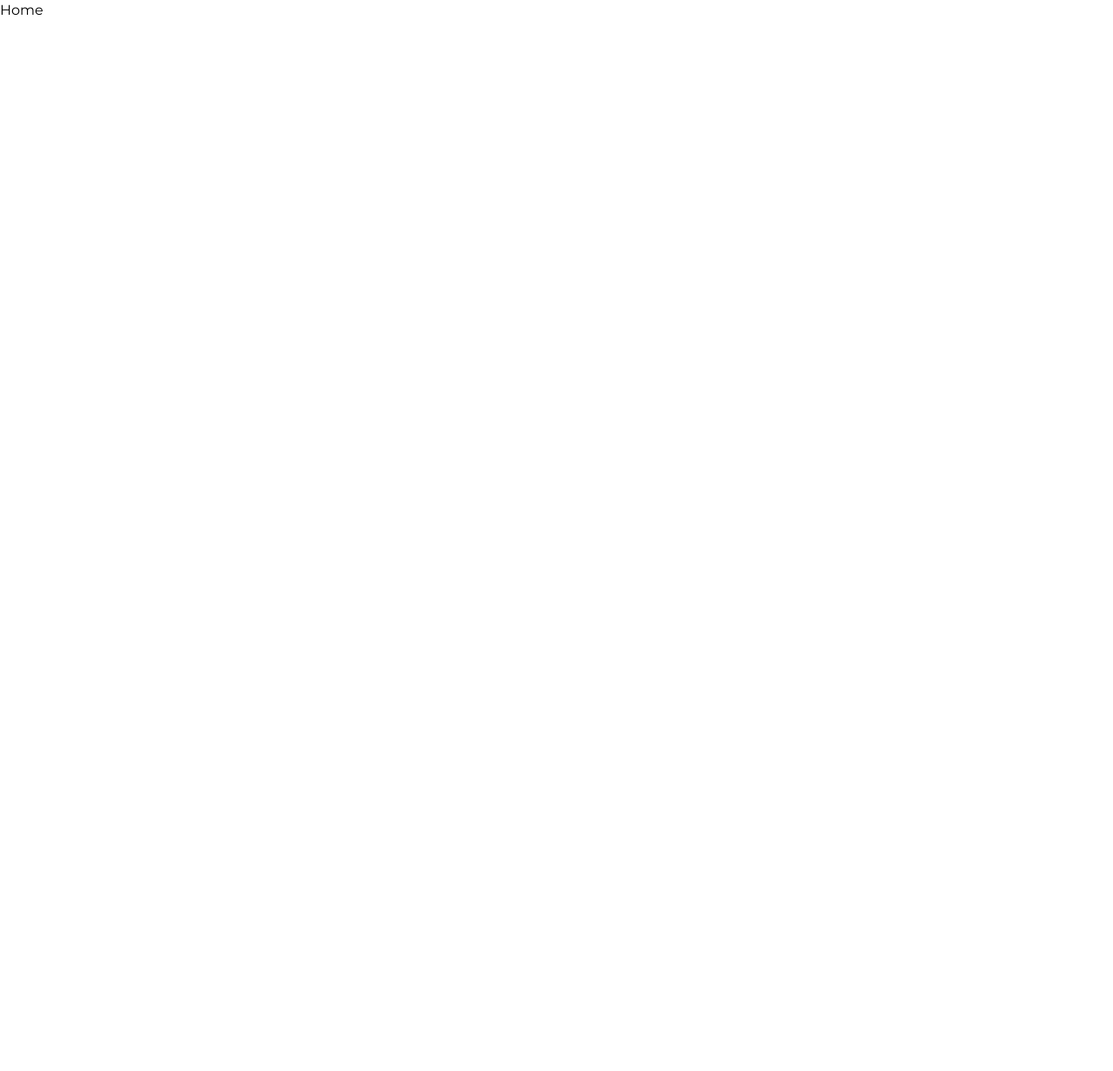
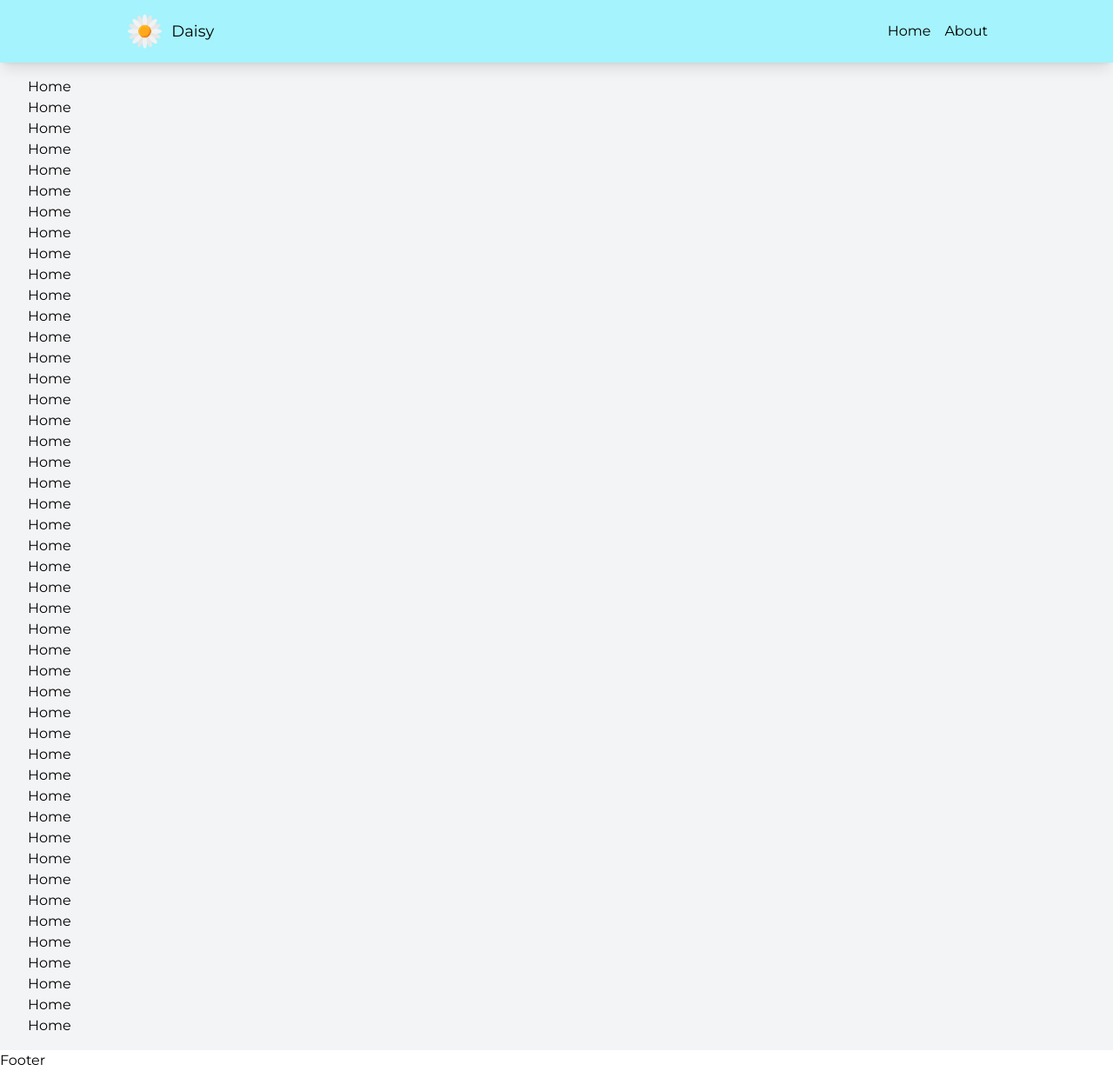
Before and after one commit to iKurito/daisy-web, a React (Vite) app: page /home in a window 1280 px wide. Shown: the whole page at 87% size. Before the commit the page ends 800 px from the top, so only its background shows below. Built offline with nearby package versions, Linux system fonts and the light colour scheme.

Commit message:
feat: add navbar

```diff
--- a/src/App.tsx
+++ b/src/App.tsx
@@ -1,7 +1,7 @@
 import { Suspense, lazy } from 'react';
 import { BrowserRouter, Navigate, Route } from 'react-router-dom';
-import { PublicRoutes } from './models';
-import { RoutesWithNotFound } from './components';
+import { PublicRoutes } from './data';
+import { Layout, RoutesWithNotFound } from './components';
 
 const Home = lazy(() => import('./pages/Home/Home'));
 
@@ -11,8 +11,10 @@ function App() {
       <Suspense fallback={<div>Loading...</div>}>
         <BrowserRouter>
           <RoutesWithNotFound>
-            <Route path="/" element={<Navigate to={PublicRoutes.HOME} />} />
-            <Route path={PublicRoutes.HOME} element={<Home />} />
+            <Route element={<Layout />}>
+              <Route path="/" element={<Navigate to={PublicRoutes.HOME} />} />
+              <Route path={PublicRoutes.HOME} element={<Home />} />
+            </Route>
           </RoutesWithNotFound>
         </BrowserRouter>
       </Suspense>
--- /dev/null
+++ b/src/components/Layout/Layout.tsx
@@ -0,0 +1,16 @@
+import { Outlet } from 'react-router-dom';
+import { Navbar } from '../Navbar/Navbar';
+
+export function Layout() {
+  return (
+    <>
+      <Navbar />
+      <main className="px-4 md:px-8 py-4 bg-gray-100 dark:bg-dark-secondary justify-center">
+        <Outlet />
+      </main>
+      <footer>
+        <h1>Footer</h1>
+      </footer>
+    </>
+  );
+}
--- /dev/null
+++ b/src/components/Navbar/Navbar.tsx
@@ -0,0 +1,30 @@
+import { Link } from 'react-router-dom';
+import { PublicRoutes, navLinks } from '../../data';
+
+export function Navbar() {
+  return (
+    <nav className="sticky top-0 z-50 shadow-lg bg-cyan-200">
+      <div className="max-w-5xl mx-auto px-4 py-3 flex justify-between items-center">
+        <ul className="flex">
+          <li>
+            <Link to={PublicRoutes.HOME} className="flex items-center gap-2">
+              <img
+                src="/assets/img/daisy_logo.webp"
+                alt="logo"
+                className="h-12"
+              />
+              <span className="text-base sm:text-lg">Daisy</span>
+            </Link>
+          </li>
+        </ul>
+        <ul className="flex gap-4">
+          {navLinks.map((link) => (
+            <li key={link.label} className="">
+              <Link to={link.route}>{link.label}</Link>
+            </li>
+          ))}
+        </ul>
+      </div>
+    </nav>
+  );
+}
--- a/src/components/index.ts
+++ b/src/components/index.ts
@@ -1 +1,3 @@
+export * from './Layout/Layout';
+export * from './Navbar/Navbar';
 export * from './Routes/RoutesWithNotFound';
--- /dev/null
+++ b/src/data/index.ts
@@ -0,0 +1,2 @@
+export * from './navbar.data';
+export * from './routes.data';
--- /dev/null
+++ b/src/data/navbar.data.ts
@@ -0,0 +1,13 @@
+import { NavLink } from '../models';
+import { PublicRoutes } from './routes.data';
+
+export const navLinks: NavLink[] = [
+  {
+    label: 'Home',
+    route: PublicRoutes.HOME,
+  },
+  {
+    label: 'About',
+    route: PublicRoutes.ABOUT,
+  },
+];
--- a/src/models/index.ts
+++ b/src/models/index.ts
@@ -1 +1 @@
-export * from './routes.model';
+export * from './navbar.model';
--- /dev/null
+++ b/src/models/navbar.model.ts
@@ -0,0 +1,4 @@
+export interface NavLink {
+  label: string;
+  route: string;
+}
--- a/src/pages/Home/Home.tsx
+++ b/src/pages/Home/Home.tsx
@@ -1,6 +1,51 @@
 function Home() {
   return (
     <div>
+      <h1>Home</h1>
+      <h1>Home</h1>
+      <h1>Home</h1>
+      <h1>Home</h1>
+      <h1>Home</h1>
+      <h1>Home</h1>
+      <h1>Home</h1>
+      <h1>Home</h1>
+      <h1>Home</h1>
+      <h1>Home</h1>
+      <h1>Home</h1>
+      <h1>Home</h1>
+      <h1>Home</h1>
+      <h1>Home</h1>
+      <h1>Home</h1>
+      <h1>Home</h1>
+      <h1>Home</h1>
+      <h1>Home</h1>
+      <h1>Home</h1>
+      <h1>Home</h1>
+      <h1>Home</h1>
+      <h1>Home</h1>
+      <h1>Home</h1>
+      <h1>Home</h1>
+      <h1>Home</h1>
+      <h1>Home</h1>
+      <h1>Home</h1>
+      <h1>Home</h1>
+      <h1>Home</h1>
+      <h1>Home</h1>
+      <h1>Home</h1>
+      <h1>Home</h1>
+      <h1>Home</h1>
+      <h1>Home</h1>
+      <h1>Home</h1>
+      <h1>Home</h1>
+      <h1>Home</h1>
+      <h1>Home</h1>
+      <h1>Home</h1>
+      <h1>Home</h1>
+      <h1>Home</h1>
+      <h1>Home</h1>
+      <h1>Home</h1>
+      <h1>Home</h1>
+      <h1>Home</h1>
       <h1>Home</h1>
     </div>
   );
```
Also changed, not shown: public/assets/img/daisy_logo.webp (added), src/data/routes.data.ts (renamed from src/models/routes.model.ts).
